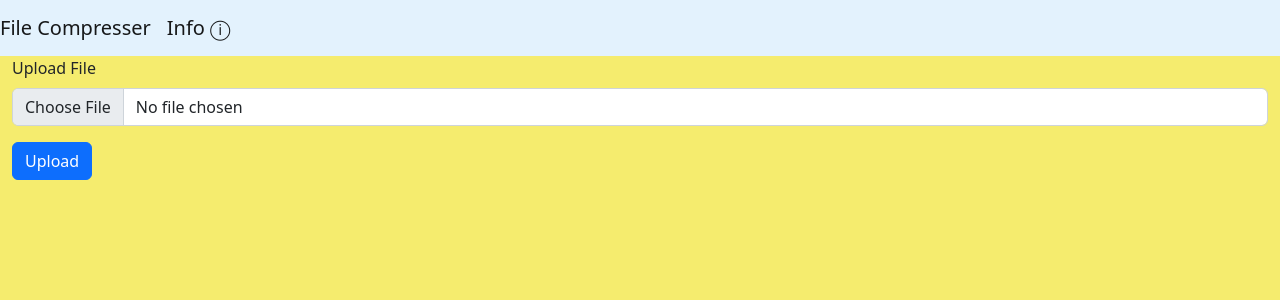
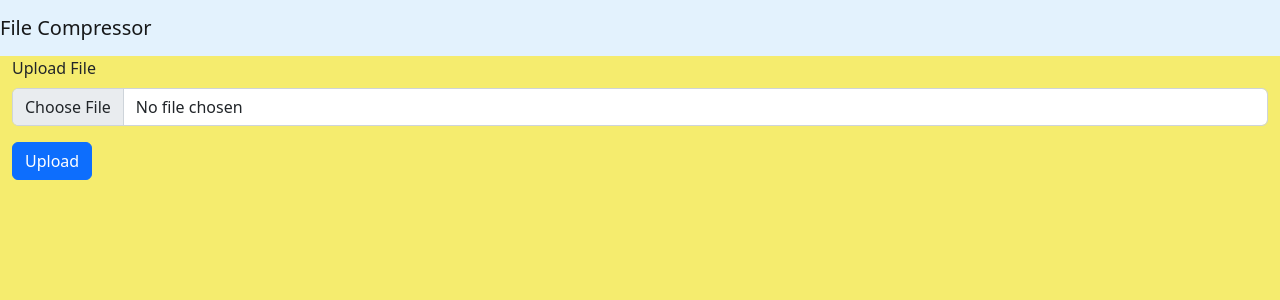
Before and after one commit to mugunthan-krishnan/file-compressor, a Flask app: page /compress in a window 1280 px wide. Shown: the top 300 px of the page. Run offline with Flask 2, Linux system fonts and the light colour scheme; parts of the project's set-up code (start-up, migrations or seed data) failed here and were passed over; some libraries are stand-ins or nearby versions.

Commit message:
Change app name

```diff
--- a/FileCompresser/templates/nav.html
+++ b/FileCompresser/templates/nav.html
@@ -1,4 +1,3 @@
 <nav class="navbar navbar-expand-lg navbar-light" style="background-color: #e3f2fd;">
-    <a class="navbar-brand" href="/">File Compresser</a>
-    <a class="navbar-brand ml-auto" href="https://github.com/mugunthankrishnan/file-compresser/blob/main/README.md" target="_blank">Info &#x24D8;</a>
+    <a class="navbar-brand" href="/">File Compressor</a>
 </nav>
```
